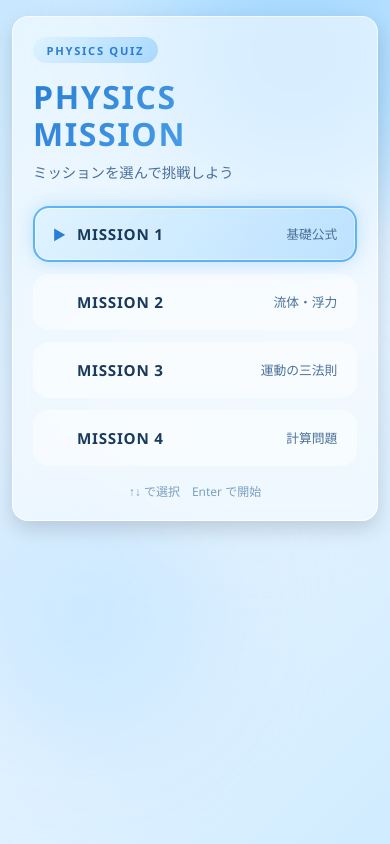
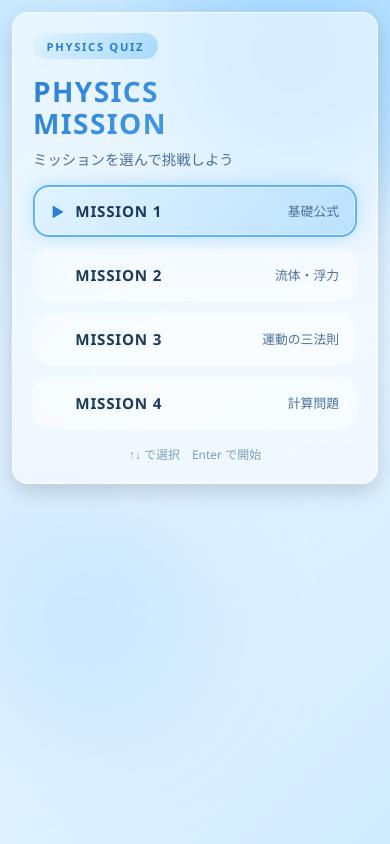
Before and after one commit to kazuuuuuu311225-stack/physics_basics, a plain HTML site: page index.html in a window 390 px wide. Drawn offline with Linux system fonts and the light colour scheme.

Commit message:
Add files via upload

```diff
--- a/index.html
+++ b/index.html
@@ -23,28 +23,7 @@
         <p class="badge">PHYSICS QUIZ</p>
         <h1 class="app-title">PHYSICS<br>MISSION</h1>
         <p class="app-subtitle">ミッションを選んで挑戦しよう</p>
-        <ul class="mission-list" id="missionList">
-          <li class="mission-item selected" data-mission="1">
-            <span class="mission-cursor">▶</span>
-            <span class="mission-label">MISSION 1</span>
-            <span class="mission-desc">基礎公式</span>
-          </li>
-          <li class="mission-item" data-mission="2">
-            <span class="mission-cursor">▶</span>
-            <span class="mission-label">MISSION 2</span>
-            <span class="mission-desc">流体・浮力</span>
-          </li>
-          <li class="mission-item" data-mission="3">
-            <span class="mission-cursor">▶</span>
-            <span class="mission-label">MISSION 3</span>
-            <span class="mission-desc">運動の三法則</span>
-          </li>
-          <li class="mission-item" data-mission="4">
-            <span class="mission-cursor">▶</span>
-            <span class="mission-label">MISSION 4</span>
-            <span class="mission-desc">計算問題</span>
-          </li>
-        </ul>
+        <ul class="mission-list" id="missionList"></ul>
         <p class="hint hint-keyboard">↑↓ で選択　Enter で開始</p>
         <p class="hint hint-touch">ミッションをタップして開始</p>
       </div>
--- a/main.js
+++ b/main.js
@@ -193,9 +193,7 @@ function initApp() {
 
   document.addEventListener('keydown', handleKeydown);
 
-  elements.missionList.querySelectorAll('.mission-item').forEach(function (item) {
-    item.addEventListener('click', handleMissionClick);
-  });
+  renderMissionList();
 
   elements.btnNext.addEventListener('click', nextQuestion);
   elements.btnRetry.addEventListener('click', retryMission);
@@ -216,6 +214,26 @@ function showScreen(name) {
   state.screen = name;
 }
 
+function renderMissionList() {
+  var html = Object.keys(MISSIONS).map(function (key, i) {
+    var mission = MISSIONS[key];
+    var selected = i === state.missionSelection ? ' selected' : '';
+    return (
+      '<li class="mission-item' + selected + '" data-mission="' + key + '">' +
+      '<span class="mission-cursor">▶</span>' +
+      '<span class="mission-label">' + mission.title + '</span>' +
+      '<span class="mission-desc">' + mission.subtitle + '</span>' +
+      '</li>'
+    );
+  }).join('');
+
+  elements.missionList.innerHTML = html;
+
+  elements.missionList.querySelectorAll('.mission-item').forEach(function (item) {
+    item.addEventListener('click', handleMissionClick);
+  });
+}
+
 function getMissionItems() {
   return elements.missionList.querySelectorAll('.mission-item');
 }
@@ -229,15 +247,11 @@ function updateMissionHighlight() {
 function handleMissionClick(event) {
   var item = event.currentTarget;
   var id = parseInt(item.getAttribute('data-mission'), 10);
-  var index = id - 1;
+  if (isNaN(id) || !MISSIONS[id]) return;
 
-  if (state.missionSelection === index) {
-    startMission(id);
-    return;
-  }
-
-  state.missionSelection = index;
+  state.missionSelection = id - 1;
   updateMissionHighlight();
+  startMission(id);
 }
 
 function moveMissionSelection(delta) {
@@ -275,6 +289,8 @@ function getCurrentShuffled() {
 }
 
 function startMission(id) {
+  if (!MISSIONS[id]) return;
+
   state.missionId = id;
   state.questions = MISSIONS[id].questions;
   state.shuffledMap = state.questions.map(function () { return null; });
@@ -574,7 +590,7 @@ function retryMission() {
 
 function goHome() {
   state.missionSelection = state.missionId - 1;
-  updateMissionHighlight();
+  renderMissionList();
   showScreen('mission');
 }
 
--- a/style.css
+++ b/style.css
@@ -101,9 +101,16 @@ body {
   height: 100%;
   max-height: 100dvh;
   display: flex;
-  align-items: center;
+  align-items: flex-start;
   justify-content: center;
-  padding: 1rem;
+  padding: max(1rem, env(safe-area-inset-top)) 1rem max(1rem, env(safe-area-inset-bottom));
+  overflow-y: auto;
+  -webkit-overflow-scrolling: touch;
+}
+
+.card-mission {
+  width: 100%;
+  margin: auto 0;
 }
 
 .screen {
@@ -631,23 +638,28 @@ body {
 /* スマホ */
 @media (max-width: 480px) {
   .app-container {
-    padding: 0.75rem;
-    align-items: flex-start;
-    padding-top: max(1rem, env(safe-area-inset-top));
-    overflow-y: auto;
-    -webkit-overflow-scrolling: touch;
+    padding: max(0.75rem, env(safe-area-inset-top)) 0.75rem max(0.75rem, env(safe-area-inset-bottom));
   }
 
   .glass-card {
     padding: 1.25rem;
   }
 
+  .app-title {
+    font-size: 1.75rem;
+  }
+
+  .app-subtitle {
+    margin-bottom: 1rem;
+  }
+
+  .mission-item {
+    min-height: 52px;
+    padding: 0.85rem 1rem;
+  }
+
   .choice-item {
     min-height: 52px;
     padding: 1rem;
   }
-
-  .mission-item {
-    min-height: 56px;
-  }
 }
```
